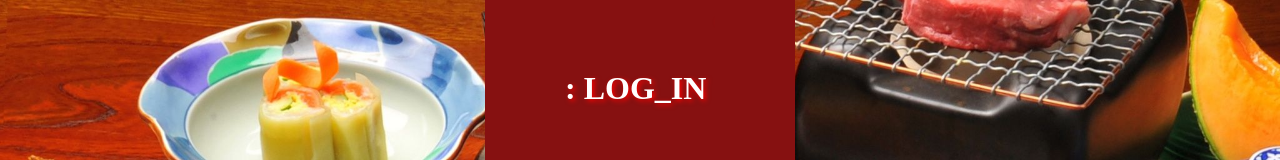
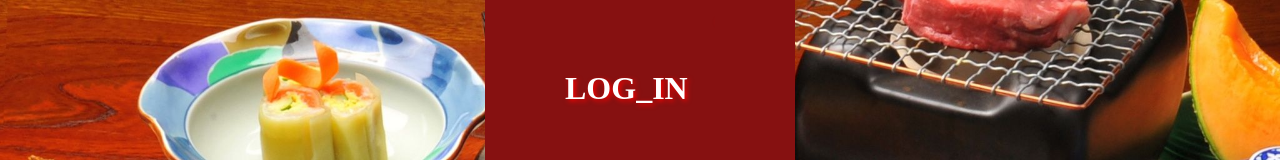
Before and after one commit to Subhasis-123/foodblogger.git.io, a plain HTML site: page vscode3.html in a window 1280 px wide. Shown: the part 150-310 px from the top of the page. Drawn offline with Linux system fonts and the light colour scheme.

Commit message:
Update vscode3.html

```diff
--- a/vscode3.html
+++ b/vscode3.html
@@ -80,7 +80,7 @@
 
             <div>
                 <h1 class="op"><marquee>Welcome to Food_Court </marquee></h1>
-                <h1 class="class2"> : LOG_IN </h1>
+                <h1 class="class2">  LOG_IN </h1>
 
             <br><br>
            USERNAME: <input id="username"  type="text" placeholder="Enter your username"/>
```
